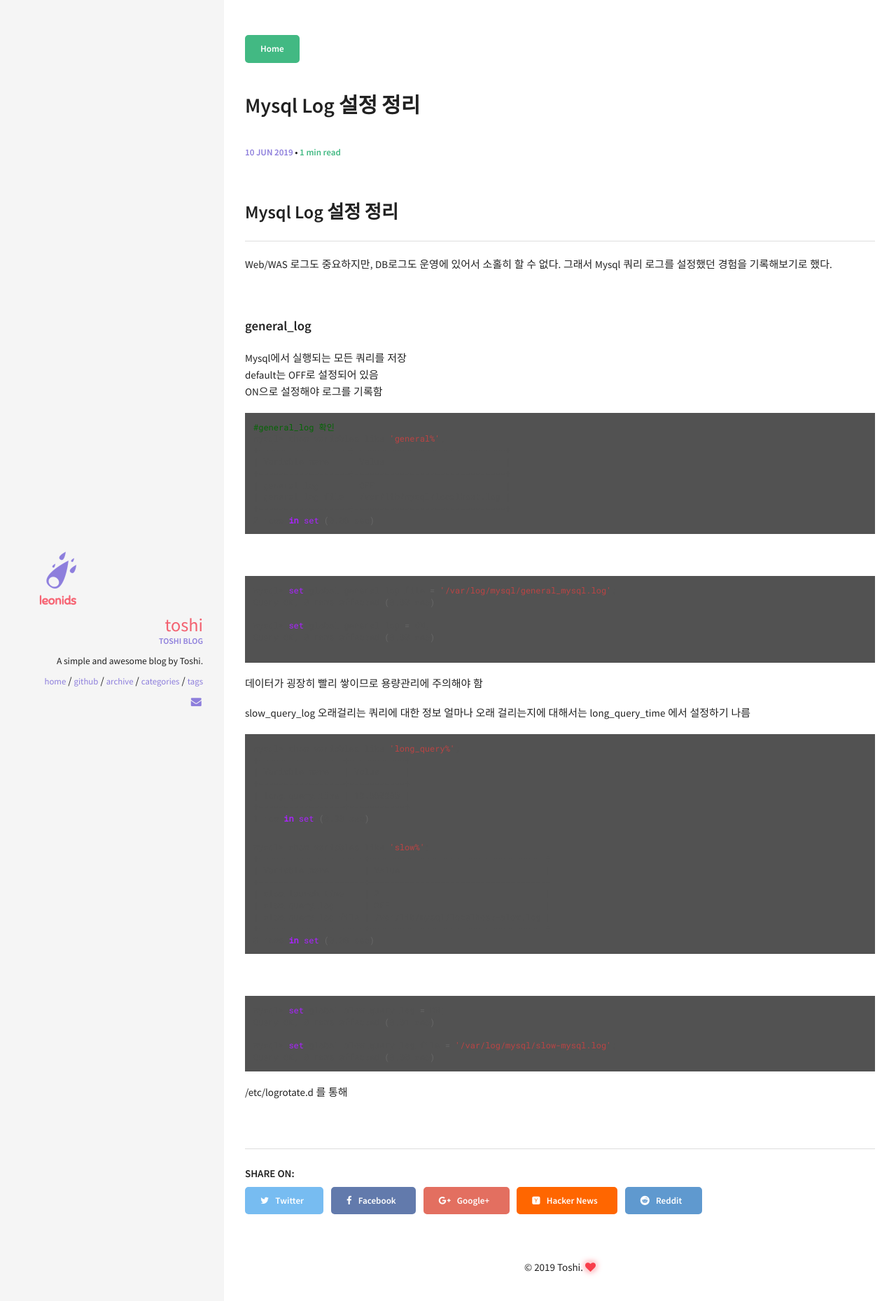
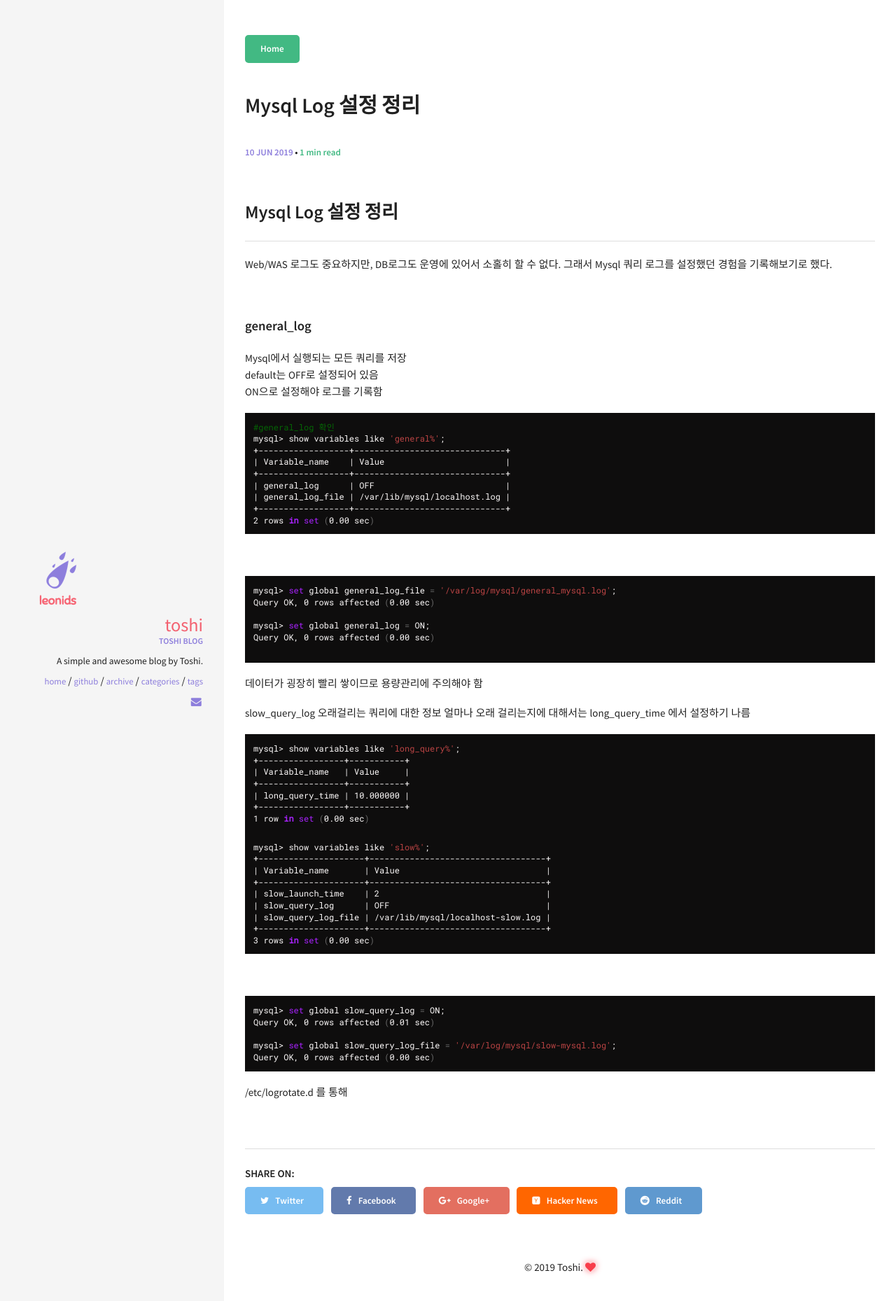
Before and after one commit to toshi15shkim/toshi15shkim.github.io, a Jekyll site: the page built from _posts/2019-06-10-db-mysql-log.md, in a window 1280 px wide. Shown: the top 1859 px of the page at 70% size. Built offline with Jekyll 4.4.1, drawn with Linux system fonts in a browser that asks for light colours.

Commit message:
css update2

```diff
--- a/_sass/components/_syntax-highlighting.scss
+++ b/_sass/components/_syntax-highlighting.scss
@@ -5,10 +5,11 @@
 
 pre, code {
   font-family: $font-family-monospace;
-  color: #525252;
+  color: #fefbfb;
+  //color: #525252;
   font-size: 0.9em;
   //background-color: #f8f8f8;
-  background-color: #525252;
+  background-color: #0e0d0d;
   font-size: ($font-size-base - 3);
 }
 code {
@@ -46,7 +47,8 @@ pre code {
     position: relative;
   }
   pre code {
-    color: #525252;
+    //color: #525252;
+    color: #fefbfb;
     &::before {
       content: attr(data-lang);
       position: absolute;
```
